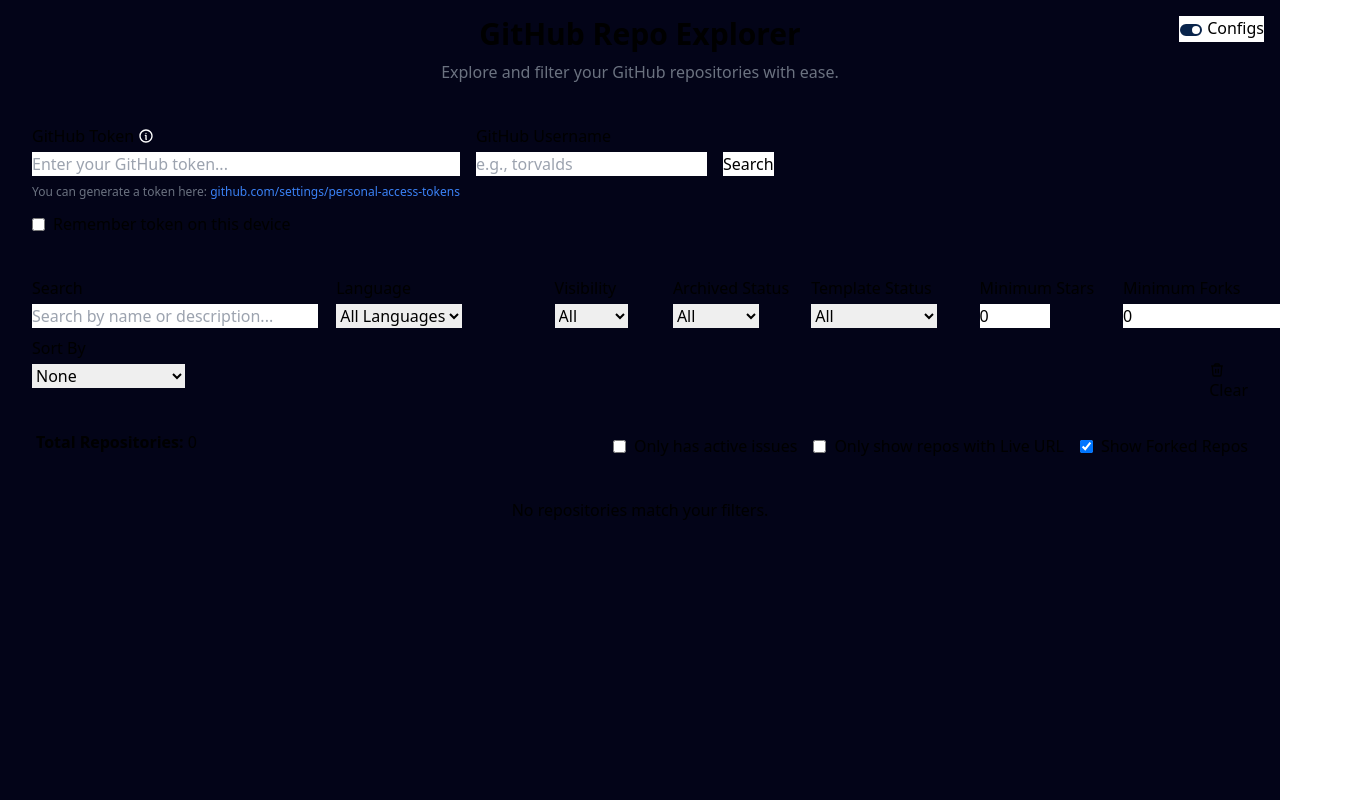
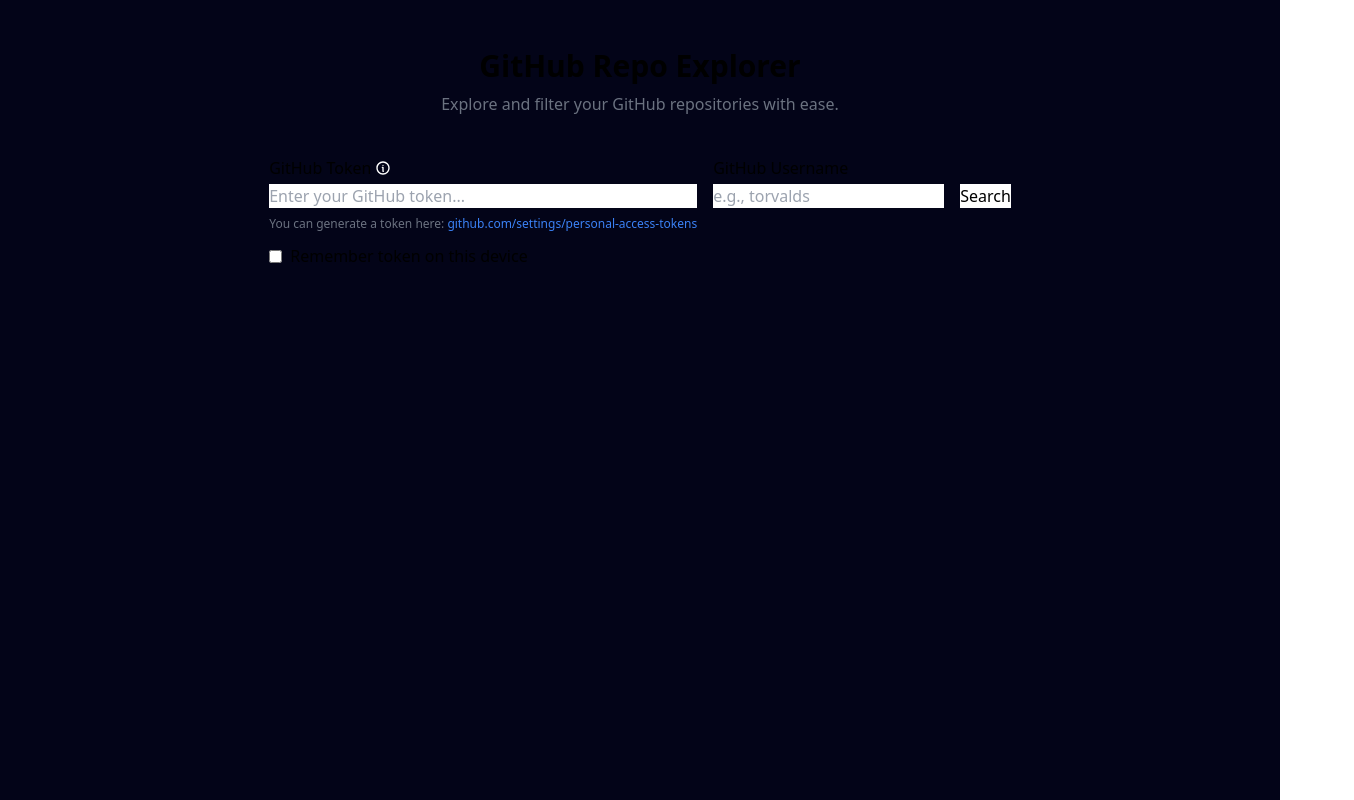
Before and after one commit to Berkanktk/RepoExplorer, a SvelteKit app: page / in a window 1280 px wide. Shown: the whole page, 1354 px wide, since content can reach past the window. Built offline with nearby package versions, Linux system fonts and the light colour scheme.

Commit message:
Fixed conditional rendering

```diff
--- a/src/lib/components/ConfigPanel.svelte
+++ b/src/lib/components/ConfigPanel.svelte
@@ -1,5 +1,5 @@
 <script lang="ts">
-  import { userToken, username, rememberToken, showConfigs } from "$lib/stores";
+  import { userToken, username, rememberToken, showConfigs, allRepos } from "$lib/stores";
   import { loadToken, fetchRepos } from "$lib/utils";
   import { onMount } from "svelte";
 
@@ -17,6 +17,7 @@
   });
 </script>
 
+{#if $userToken && $allRepos.length > 0}
 <div class="sm:absolute top-0 right-0 sm:p-4 flex justify-center">
   <button class="btn btn-sm bg-white text-black" on:click={toggleConfigs}>
     {#if $showConfigs}
@@ -27,9 +28,10 @@
     Configs
   </button>
 </div>
+{/if}
 
 {#if $showConfigs}
-  <div class="flex w-full px-4 py-2 bg-[#030418] flex-wrap">
+  <div class="flex w-full px-4 py-2 bg-[#030418] flex-wrap sm:justify-center">
     <div class="token-input mr-4">
       <label>
         <span class="label-text flex items-center gap-1 mb-1">
--- a/src/routes/+page.svelte
+++ b/src/routes/+page.svelte
@@ -1,6 +1,6 @@
 <script lang="ts">
   import { onMount } from "svelte";
-  import { loading, selectedRepo, userToken, rememberToken, filteredRepos } from "$lib/stores";
+  import { loading, selectedRepo, userToken, rememberToken, filteredRepos, allRepos } from "$lib/stores";
   import { loadToken, saveToken, clearToken, fetchAuthenticatedUsername } from "$lib/utils";
   import { ConfigPanel, FilterPanel, RepoGrid, SingleRepo } from "$lib/components";
 
@@ -30,23 +30,26 @@
 </script>
 
 <div class="container bg-[#030418] flex flex-col min-h-screen">
-  <div>
+  <div class="pt-8">
     <h1 class="text-center text-3xl font-bold mb-2">GitHub Repo Explorer</h1>
     <p class="text-center text-gray-500 mb-8">
       Explore and filter your GitHub repositories with ease.
     </p>
 
     <ConfigPanel />
-    <FilterPanel />
+
+    {#if $allRepos.length > 0}
+      <FilterPanel />
+    {/if}
   </div>
 
   {#if $loading}
     <p class="p-4" style="text-align: center;">Loading repositories...</p>
   {:else if $filteredRepos.length > 0}
     <RepoGrid />
-  {:else}
+  {:else if $allRepos.length > 0 }
     <p style="text-align: center; margin-top: 2rem;">
-      No repositories match your filters.
+      No repositories found. Please check your filters or GitHub token.
     </p>
   {/if}
 </div>
```
